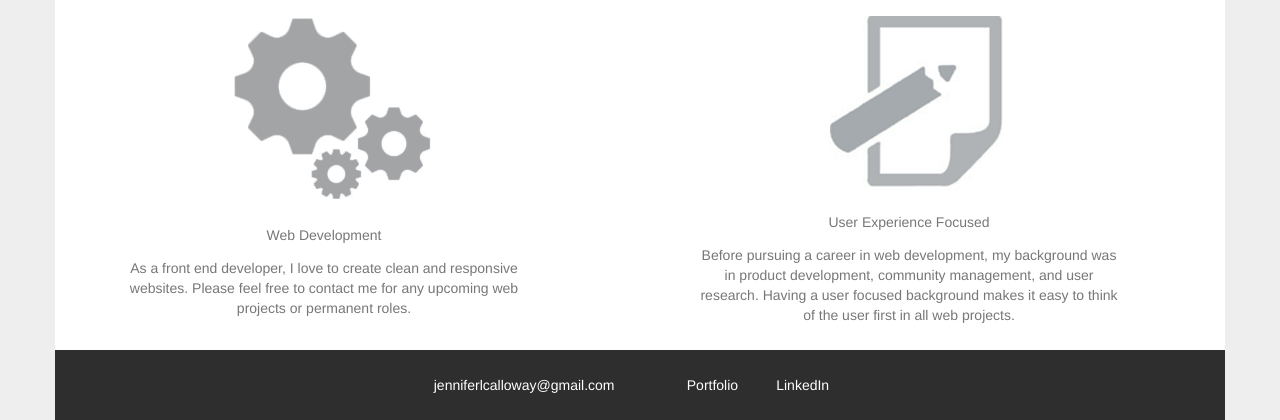
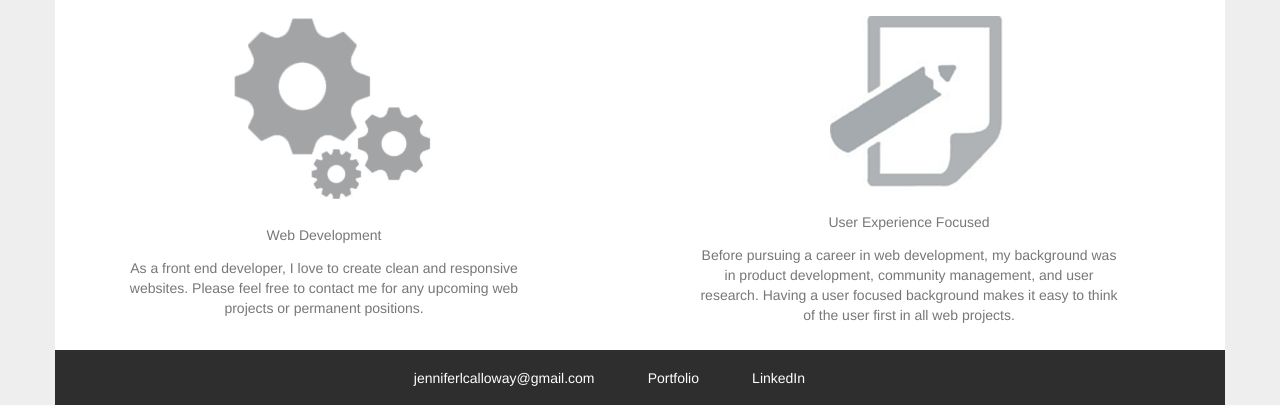
Before and after one commit to JenniferCalloway/jennifercalloway.github.io, a PHP site: page / in a window 1280 px wide. Shown: the part 985-1405 px from the top of the page. Run offline with PHP 8.4, Linux system fonts and the light colour scheme; some libraries are stand-ins or nearby versions.

Commit message:
changed the spacing of homepage footer links

```diff
--- a/assets/styles.css
+++ b/assets/styles.css
@@ -100,14 +100,14 @@ body {
 .end {
 	background-color: #2E2E2E;
 	color: #fff;
-	height: 70px;
+	height: 55px;
 	margin: 0px;
-	padding-top: 25px;
+	padding-top: 18px;
 
 }
 
 .links {
-	text-align: center;
+	margin-left: 28%;
 }
 
 .links span {
@@ -116,7 +116,7 @@ body {
 
 .links a {
 	color: #fff;
-	padding: 0 1.5%;
+	padding: 0 3%;
 }
 
 
--- a/index.html
+++ b/index.html
@@ -78,7 +78,7 @@
 			<div class="col-md-6 icon">
 				<img src="assets/images/gear.png">
 				<h5>Web Development</h5>
-				<p>As a front end developer, I love to create clean and responsive websites.  Please feel free to contact me for any upcoming web projects or permanent roles.</p>
+				<p>As a front end developer, I love to create clean and responsive websites.  Please feel free to contact me for any upcoming web projects or permanent positions.</p>
 			</div>
 			<div class="col-md-6 icon">
 				<img src="assets/images/notepad.png">
@@ -89,8 +89,8 @@
 		<div class="row end">
 			<div class="col-md-12">
 				<div class="links">
-					<span>jenniferlcalloway@gmail.com</span>
-					<a href="http://jenniferlcalloway.com/mysite/Portfolio/personalprojects.html">Portfolio</a>
+					<a href="mailto:jenniferlcalloway@gmail.com">jenniferlcalloway@gmail.com</a>
+					<a href="http://jenniferlcalloway.com/mysite/Portfolio/professionalprojects.html">Portfolio</a>
 					<a href="http://www.linkedin.com/pub/jennifer-calloway/32/66b/846" target="/blank">LinkedIn</a>
 				</div>
 			</div>
```
